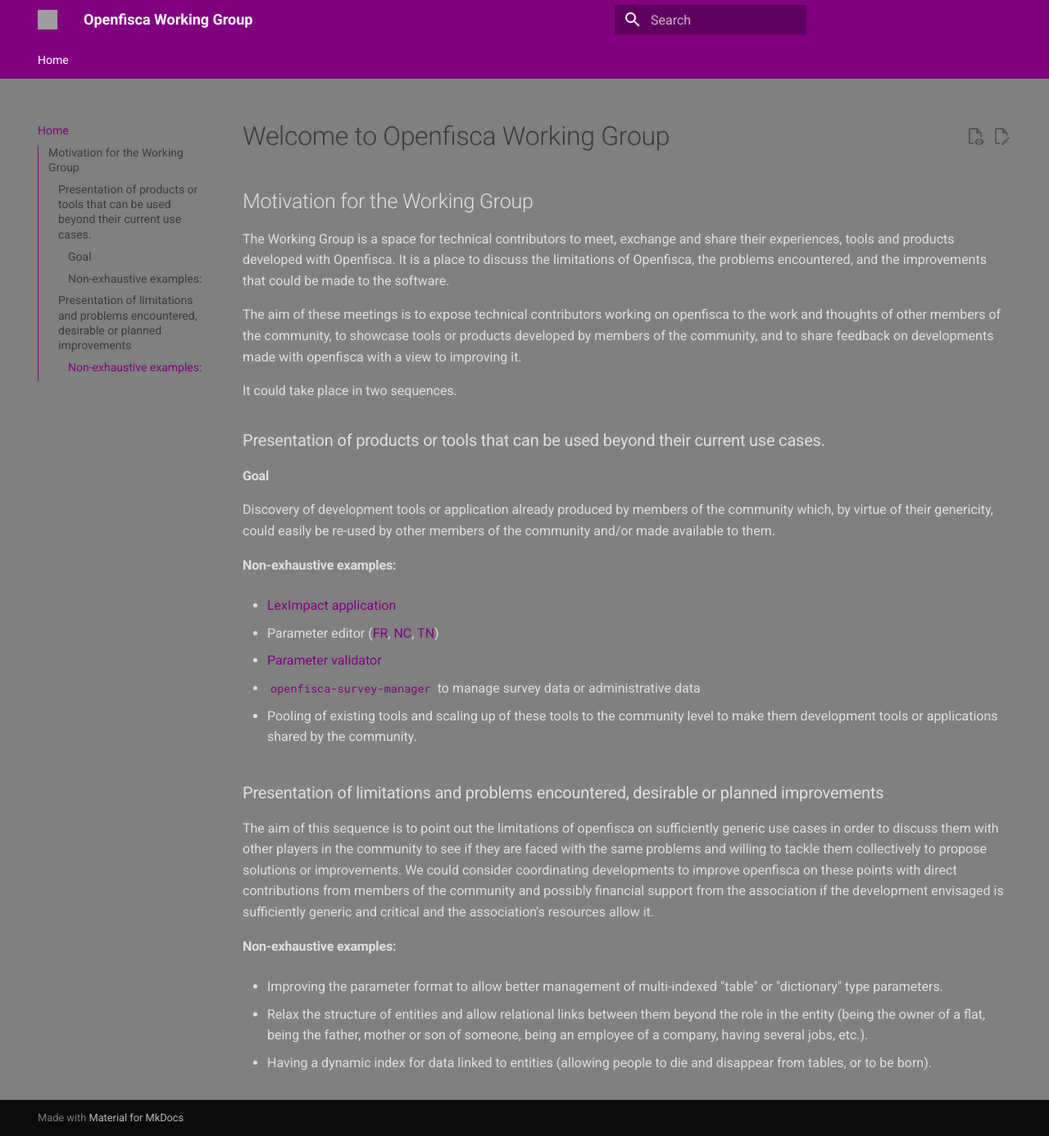
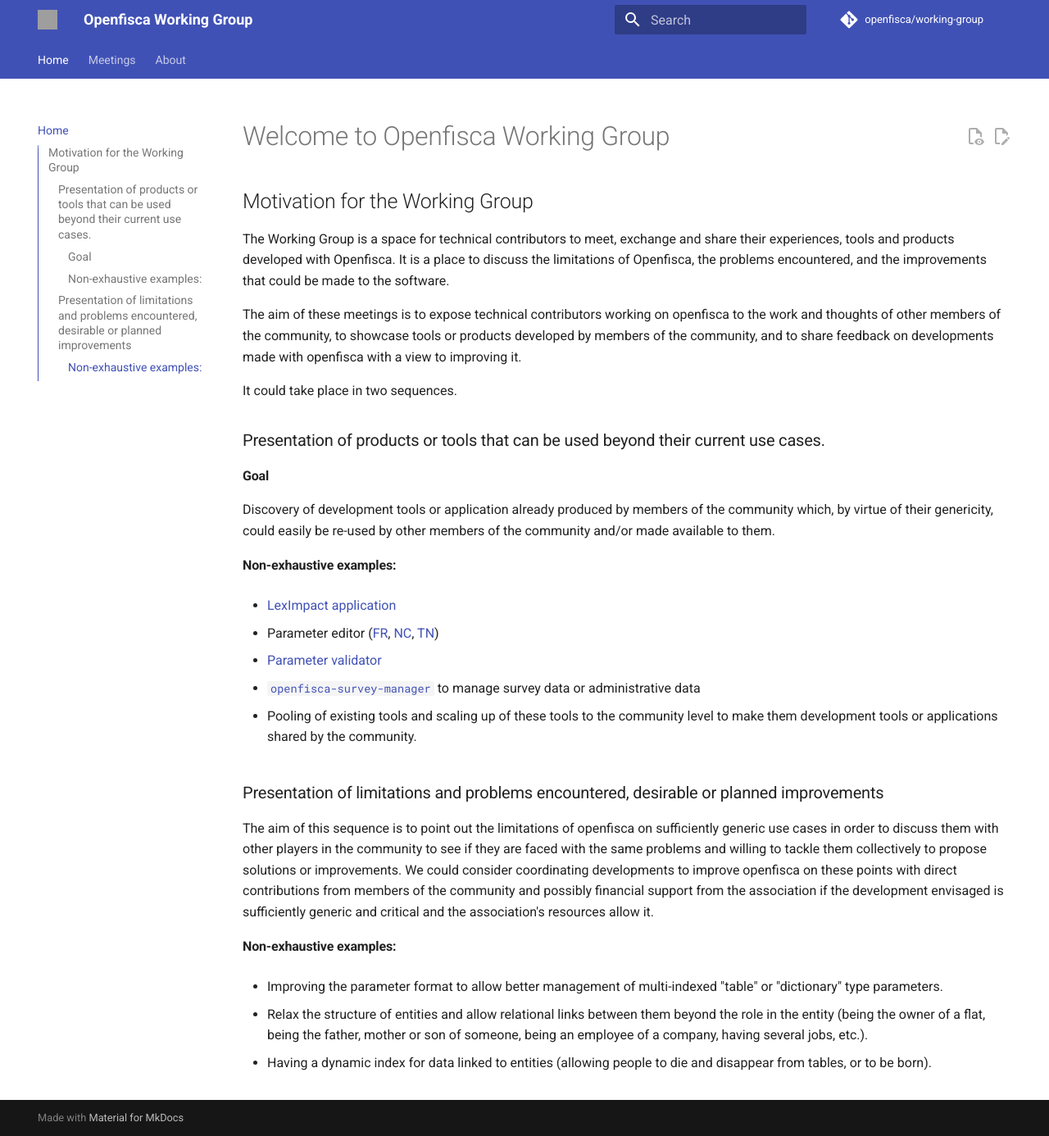
Before and after one commit to benjello/openfisca-technical-committee, an MkDocs documentation site: the page built from docs/index.md, in a window 1280 px wide and 1386 px high. Shown: the whole window at 82% size. Built offline with MkDocs 1.6.1 and Material for MkDocs 9.7.7, drawn with Linux system fonts in a browser that asks for light colours; comment, search, counter and statistics services are not loaded; grey boxes are pictures that could not be loaded.

Commit message:
More sobre site

```diff
--- a/mkdocs.yml
+++ b/mkdocs.yml
@@ -21,13 +21,13 @@
     - content.action.edit
     - content.action.view
 
-  palette:
-    scheme: dark  # or "dark"
-    primary: deep_purple
-    accent: grey
+  # palette:
+  #   scheme: dark  # or "dark"
+  #   primary: deep_purple
+  #   accent: grey
 
-extra_css:
-  - assets/stylesheets/custom.css
+# extra_css:
+#   - assets/stylesheets/custom.css
 
 edit_uri: edit/main/docs/
 
```
